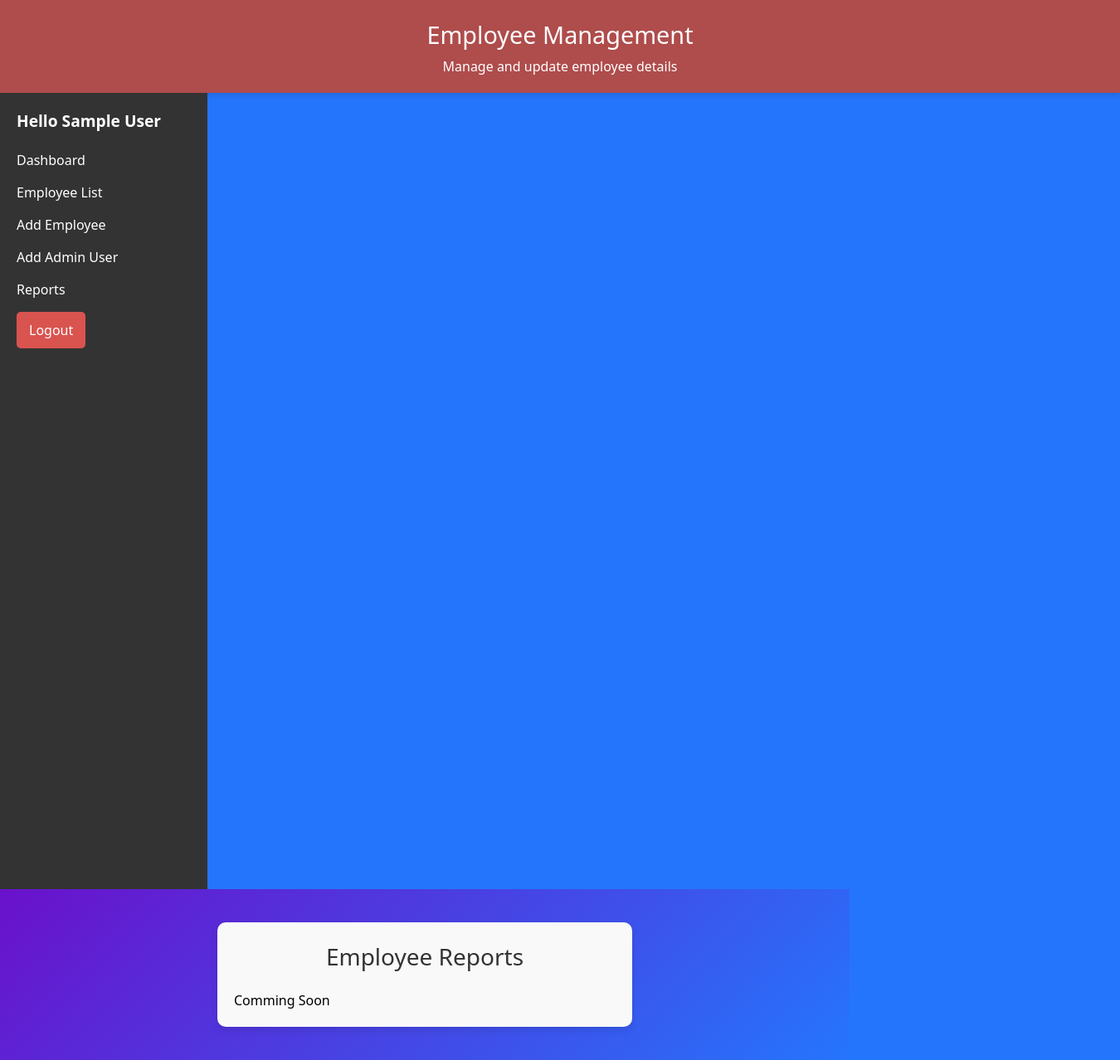
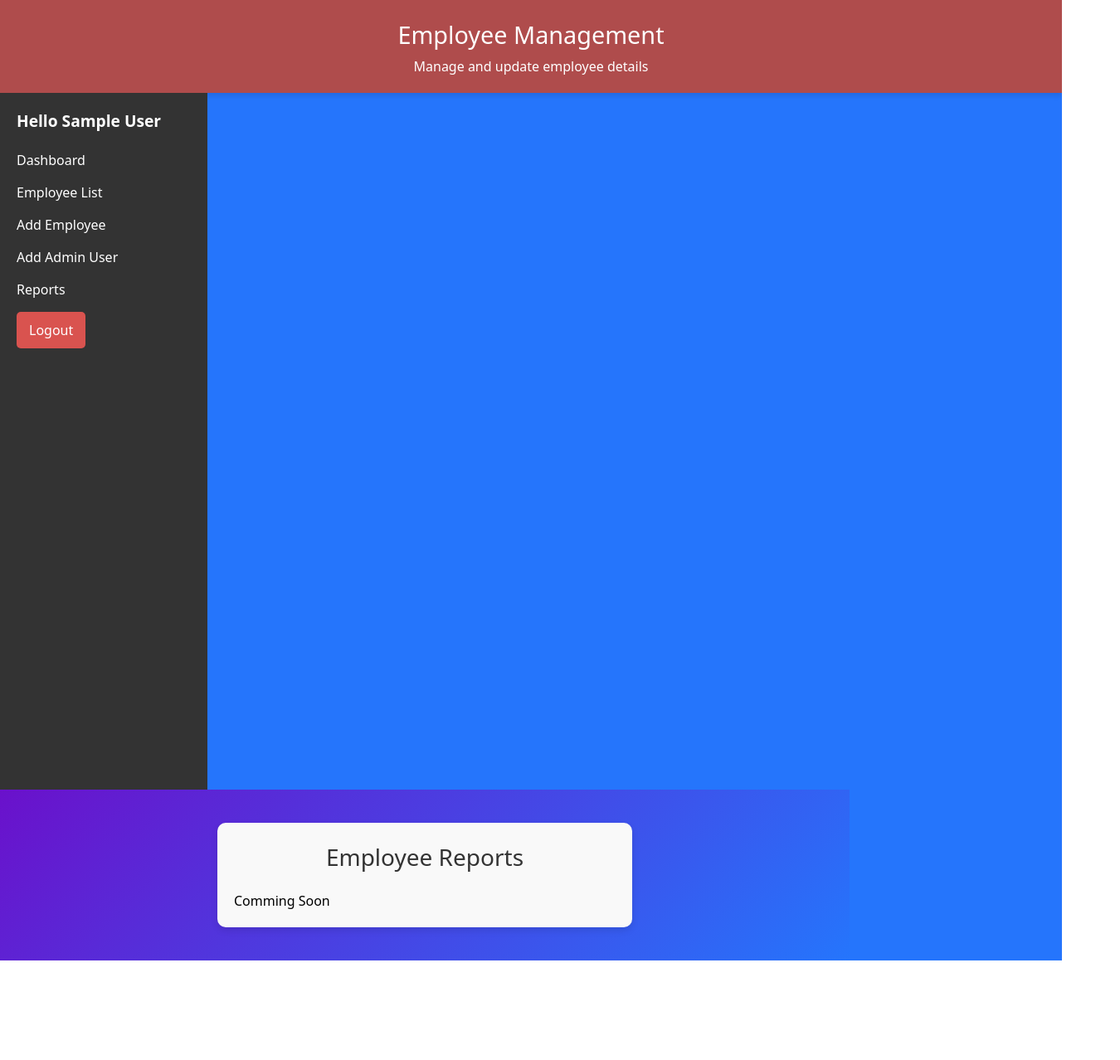
Before and after one commit to runtime-sanjeev/deploy-admin-mern-app, a React (Create React App) app in the folder frontend/: page /report in a window 1280 px wide. Shown: the whole page at 83% size, 1350 px wide, since content can reach past the window. After the commit the page ends 1158 px from the top, so only its background shows below. Built offline with nearby package versions, Linux system fonts and the light colour scheme; sample sign-in values are in the browser's storage.

Commit message:
updated css

```diff
--- a/frontend/src/component/Header.css
+++ b/frontend/src/component/Header.css
@@ -4,7 +4,8 @@
   /* padding: 15px 20px; */
   text-align: center;
   box-shadow: 0 4px 6px rgba(0, 0, 0, 0.1);
-    width: 1350px;
+  width: 100%;
+  max-width: 1350px;
 }
 
 .header-container h1 {
--- a/frontend/src/component/Sidebar.css
+++ b/frontend/src/component/Sidebar.css
@@ -1,12 +1,14 @@
-
 .sidebar-container {
-    width: 250px;
+  /* width: 250px; */
+  width: 100%;
+  max-width: 250px;
   background-color: #333;
   color: #fff;
   padding: 20px;
   display: flex;
   flex-direction: column;
-    height: 120vh;
+  /* height: 120vh; */
+  height: auto;
 }
 
 .sidebar-container p {
--- a/frontend/src/pages/Report.js
+++ b/frontend/src/pages/Report.js
@@ -6,9 +6,9 @@ function Report() {
   return (
     <div>
     <Header/>
-      <div className='content-container'>
+      <div className='content-container '>
       <Sidebar/>
-      <aside className="main_content">
+      <aside className="main_content flex-1 p-4">
         <div className='reg_container'>
         <h1>Employee Reports</h1>
         <p>Comming Soon</p>
```
Lines whose indentation alone changed are shown as unchanged.
